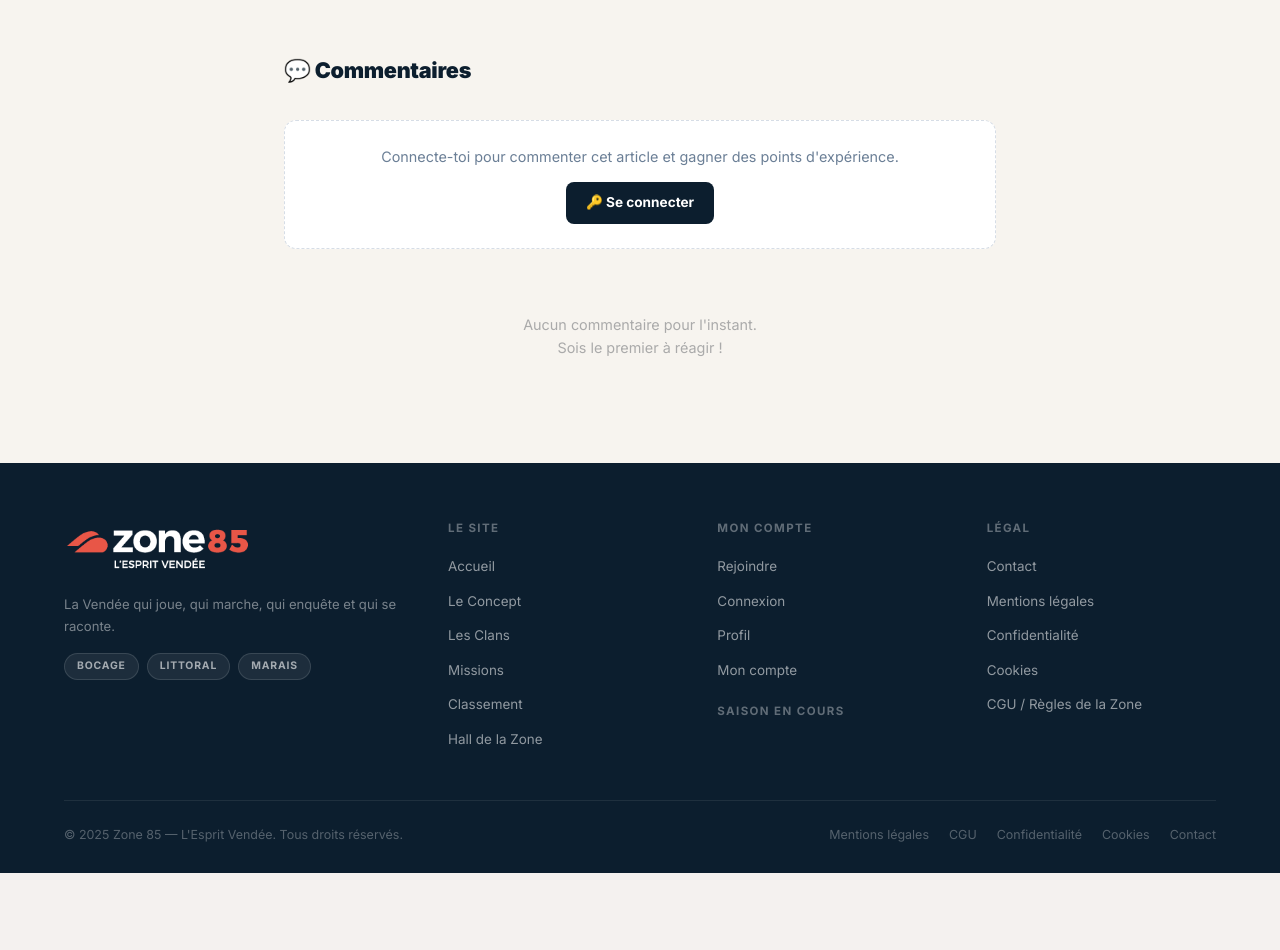
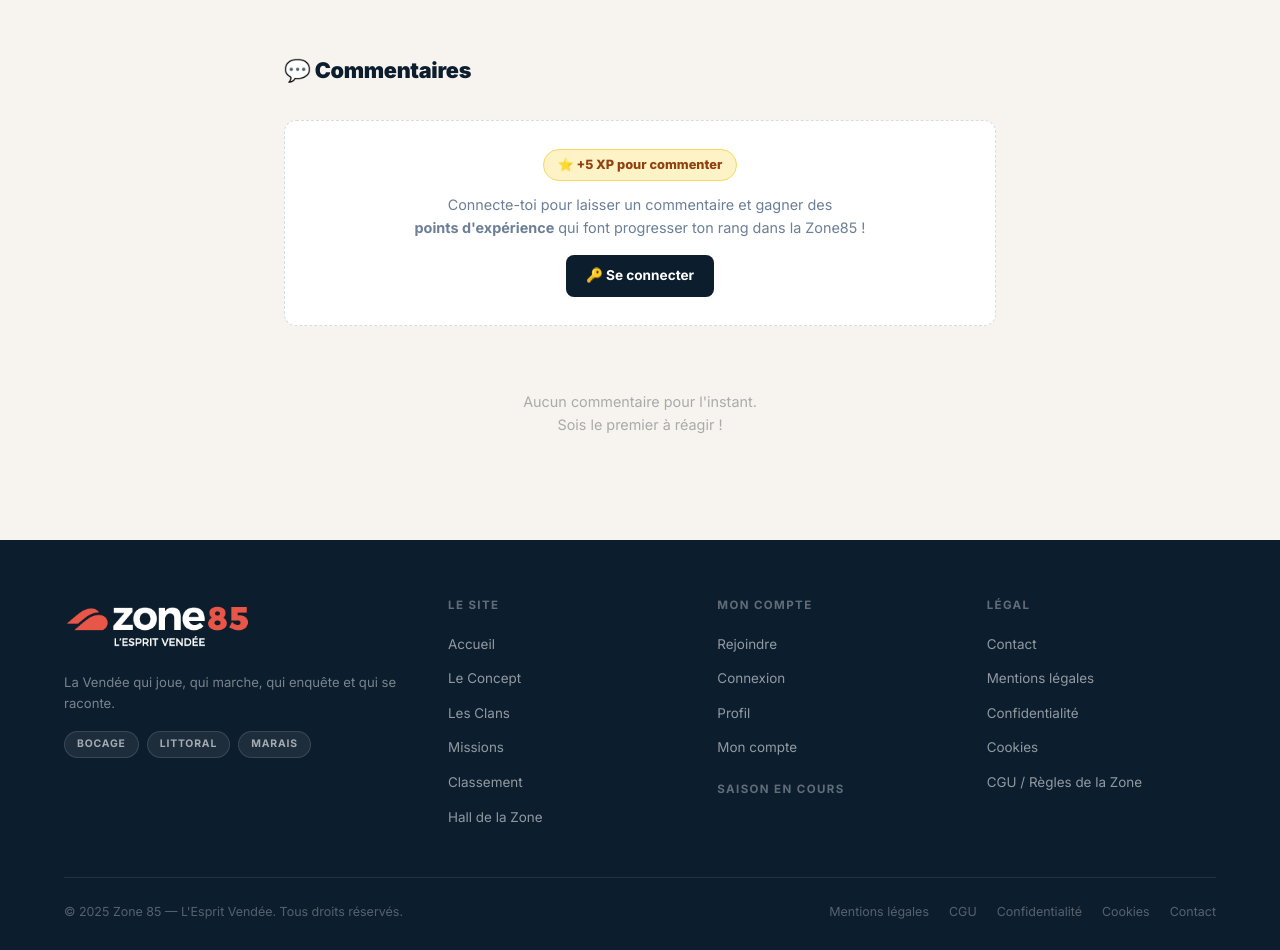
Before and after one commit to mlorieau/mika, a PHP site: page /zone85_v12/zone85_php/les-echos-article.php?slug=le-bocage-vendeen-vu-depuis-les-chemins-creux in a window 1280 px wide. Shown: the part 1025-1975 px from the top of the page. Before the commit the page ends 1898 px from the top, so only its background shows below. Run offline with PHP 8.4, Linux system fonts and the light colour scheme; data comes from the database, SQL or seed files in the repository; data that the repository does not hold is empty; some libraries are stand-ins or nearby versions.

Commit message:
fix(echos): corriger détection session + affichage XP commentaires
- les-echos-article.php + les-echos.php : la session stocke l'utilisateur
  dans $_SESSION['user']['id'], pas $_SESSION['user_id'] / $_SESSION['pseudo'].
  Le formulaire de commentaire et le badge "déjà lu" s'affichaient donc
  toujours comme si l'utilisateur était déconnecté.

- Amélioration UX commentaires :
  - Formulaire (connecté) : intro explicite "+5 XP pour le premier
    commentaire — les points font progresser ton rang"
  - Badge XP plus visible (bordure dorée, étoile)
  - Prompt déconnexion : badge "+5 XP" prominent + phrase courte

https://claude.ai/code/session_01B7MNdDG4QT2KgSYLs2m68V

```diff
--- a/zone85_v12/zone85_php/les-echos-article.php
+++ b/zone85_v12/zone85_php/les-echos-article.php
@@ -87,8 +87,8 @@ if (!empty($article['published_at'])) {
 }
 
 // ── Auth ──────────────────────────────────────────────────────
-$is_logged_in = !empty($_SESSION['user_id']) || !empty($_SESSION['pseudo']);
-$user_id      = (int)($_SESSION['user_id'] ?? 0);
+$is_logged_in = !empty($_SESSION['user']['id']);
+$user_id      = (int)($_SESSION['user']['id'] ?? 0);
 $base_url     = defined('BASE_URL') ? rtrim(BASE_URL, '/') : '';
 
 // ── Galerie ───────────────────────────────────────────────────
@@ -376,15 +376,29 @@ $page_styles = '<style>
 }
 .ac-submit:hover { opacity:.88; }
 .ac-xp-badge {
-  display:inline-block; background:#fef3c7; color:#92400e;
-  font-size:.72rem; font-weight:800; padding:3px 10px; border-radius:20px;
+  display:inline-flex; align-items:center; gap:4px;
+  background:#fef3c7; color:#92400e;
+  font-size:.72rem; font-weight:800; padding:4px 12px; border-radius:20px;
+  border:1px solid #f6d860;
 }
+.ac-form-intro {
+  font-size:.85rem; color:#6b7f96; line-height:1.6;
+  margin-bottom:16px; padding:10px 14px;
+  background:#f7f9fc; border-left:3px solid #C9962A; border-radius:0 8px 8px 0;
+}
+.ac-form-intro strong { color:#0c1e2e; }
 
 .ac-login-prompt {
-  background:#fff; border-radius:12px; padding:24px;
+  background:#fff; border-radius:12px; padding:28px 24px;
   text-align:center; border:1.5px dashed #d6dde6; margin-bottom:32px;
 }
-.ac-login-prompt p { font-size:.9rem; color:#6b7f96; margin-bottom:14px; }
+.ac-login-prompt .ac-lp-xp {
+  display:inline-flex; align-items:center; gap:6px;
+  background:#fef3c7; color:#92400e; font-size:.8rem; font-weight:800;
+  padding:5px 14px; border-radius:20px; border:1px solid #f6d860;
+  margin-bottom:12px;
+}
+.ac-login-prompt p { font-size:.9rem; color:#6b7f96; margin-bottom:16px; }
 .ac-login-link {
   display:inline-flex; align-items:center; gap:6px;
   background:#0c1e2e; color:#fff; padding:10px 20px;
@@ -661,6 +675,11 @@ require_once 'includes/nav.php';
     <?php if ($is_logged_in): ?>
     <!-- Formulaire commentaire -->
     <div class="ac-form">
+      <p class="ac-form-intro">
+        💬 Réagis à cet article — ton premier commentaire sur cet écho
+        te rapporte <strong>+5 XP</strong> !
+        Les points d'expérience font progresser ton rang dans la Zone85.
+      </p>
       <label class="ac-form-label" for="comment_body">Ton commentaire</label>
       <form method="post" action="les-echos-article.php?slug=<?= urlencode($article['slug'] ?? '') ?>#commentaires">
         <?= csrf_field() ?>
@@ -670,7 +689,7 @@ require_once 'includes/nav.php';
         <div class="ac-form-footer">
           <span class="ac-counter" id="comment_counter">0 / 1000</span>
           <div style="display:flex;align-items:center;gap:12px">
-            <span class="ac-xp-badge">+5 XP premier commentaire</span>
+            <span class="ac-xp-badge">&#x2B50; +5 XP premier commentaire</span>
             <button type="submit" class="ac-submit">Publier →</button>
           </div>
         </div>
@@ -678,7 +697,9 @@ require_once 'includes/nav.php';
     </div>
     <?php else: ?>
     <div class="ac-login-prompt">
-      <p>Connecte-toi pour commenter cet article et gagner des points d'expérience.</p>
+      <div class="ac-lp-xp">&#x2B50; +5 XP pour commenter</div>
+      <p>Connecte-toi pour laisser un commentaire et gagner des<br>
+         <strong>points d'expérience</strong> qui font progresser ton rang dans la Zone85 !</p>
       <a href="login.php?redirect=<?= urlencode('les-echos-article.php?slug='.($article['slug']??'')) ?>#commentaires"
          class="ac-login-link">
         🔑 Se connecter
--- a/zone85_v12/zone85_php/les-echos.php
+++ b/zone85_v12/zone85_php/les-echos.php
@@ -25,7 +25,7 @@ require_once 'includes/functions.php';
 require_once 'includes/db.php';
 
 // ── État connexion ─────────────────────────────────────────────
-$is_logged_in = !empty($_SESSION['user_id']) || !empty($_SESSION['pseudo']);
+$is_logged_in = !empty($_SESSION['user']['id']);
 
 // ── Rubriques définitives ──────────────────────────────────────
 $rubriques_valides = ['les-invisibles','deux-minutes','les-ovnis','actualite','chemins','evenements'];
@@ -157,14 +157,14 @@ if (db_enabled()) {
 
 // ── Articles lus par l'utilisateur connecté ───────────────────
 $read_ids = [];
-if ($is_logged_in && !empty($_SESSION['user_id']) && db_enabled()) {
+if ($is_logged_in && db_enabled()) {
     $pdo_r = db();
     if ($pdo_r) {
         try {
             $stmt_r = $pdo_r->prepare(
                 'SELECT article_id FROM article_reads WHERE user_id = :u'
             );
-            $stmt_r->execute([':u' => (int)$_SESSION['user_id']]);
+            $stmt_r->execute([':u' => (int)$_SESSION['user']['id']]);
             $read_ids = array_map('intval', array_column(
                 $stmt_r->fetchAll(PDO::FETCH_ASSOC), 'article_id'
             ));
```
